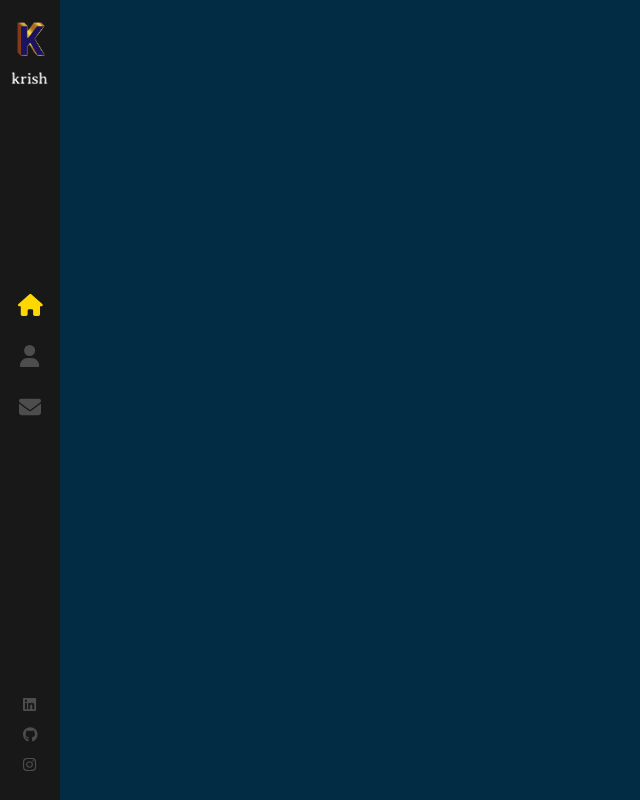
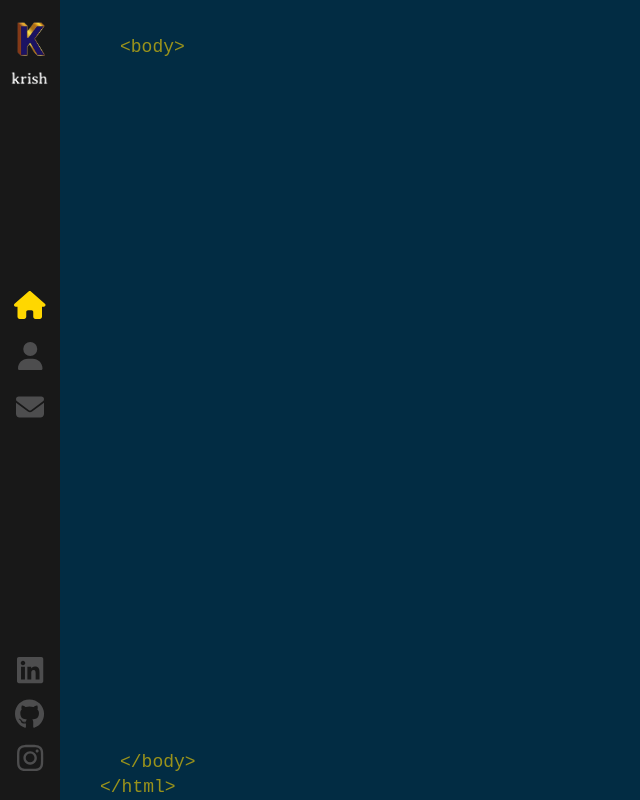
Before and after one commit to krishmaha/krish-maha-website, a React (Create React App) app: page / in a window 1280 px wide. Shown: the whole page, without its empty margins (0-640 px from the left). Built offline with nearby package versions, Linux system fonts and the light colour scheme.

Commit message:
Set up website layout

```diff
--- a/src/components/Layout/index.js
+++ b/src/components/Layout/index.js
@@ -1,9 +1,50 @@
-// import './index.scss'
+import './index.scss'
+import { Outlet } from 'react-router-dom'
 
 import Sidebar from "../Sidebar";
 
 const Layout = () => {
-  return <Sidebar />;
+  return (
+    <div className='App'>
+      <Sidebar />
+      <div className='page'>
+        <span className='tags top-tags'>&lt;body&gt;</span>
+
+        <Outlet />
+
+        <span className='tags bottom-tags'>
+          &lt;/body&gt;
+          <br />
+          <span className='bottom-tag-html'>&lt;/html&gt;</span>
+        </span>
+
+      </div>
+    </div>
+  )
 }
 
 export default Layout;
+
+// import { Outlet } from 'react-router-dom'
+// import Sidebar from '../Sidebar/'
+// import './index.scss'
+
+// const Layout = () => {
+//   return (
+//     <div className="App">
+//       <Sidebar />
+//       <div className="page">
+//         <span className="tags top-tags">&lt;body&gt;</span>
+
+//         <Outlet />
+//         <span className="tags bottom-tags">
+//           &lt;/body&gt;
+//           <br />
+//           <span className="bottom-tag-html">&lt;/html&gt;</span>
+//         </span>
+//       </div>
+//     </div>
+//   )
+// }
+
+// export default Layout
--- a/src/components/Layout/index.scss
+++ b/src/components/Layout/index.scss
@@ -0,0 +1,24 @@
+.page {
+  width: 100%;
+  height: 100%;
+  position: absolute;
+}
+
+.top-tags {
+  bottom: auto;
+  top: 35px;
+}
+
+.tags {
+  color: #ffd700;
+  opacity: 0.6;
+  position: absolute;
+  bottom: 0;
+  left: 120px;
+  font-size: 18px;
+  font-family: monospace;
+}
+
+.bottom-tag-html {
+  margin-left: -40px;
+}
--- a/src/components/Sidebar/index.scss
+++ b/src/components/Sidebar/index.scss
@@ -37,7 +37,7 @@
     width: 100%;
 
     a {
-      font-size: 22px;
+      font-size: 28px;
       color: '#4d4d4e';
       display: block;
       line-height: 51px;
@@ -62,7 +62,7 @@
 
       &:after {
         content: '';
-        font-size: 9px;
+        font-size: px;
         letter-spacing: 2px;
         position: absolute;
         bottom: 0;
@@ -114,7 +114,7 @@
       a {
         padding: 7px 0;
         display: block;
-        font-size: 15px;
+        font-size: 30px;
         line-height: 16px;
 
         &:hover svg {
```
Also changed, not shown: src/assets/images/krish-shell-script-sub.png (added).
